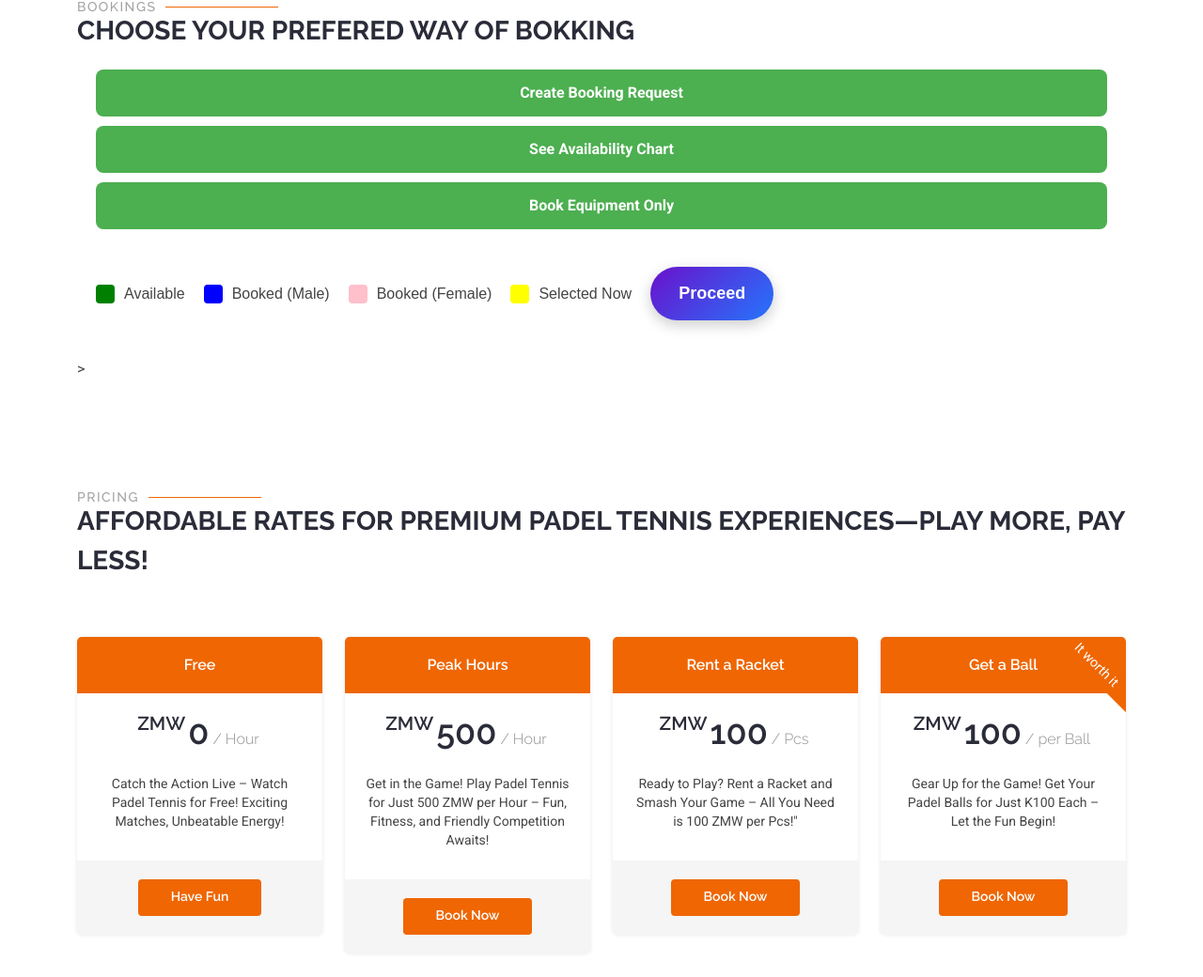
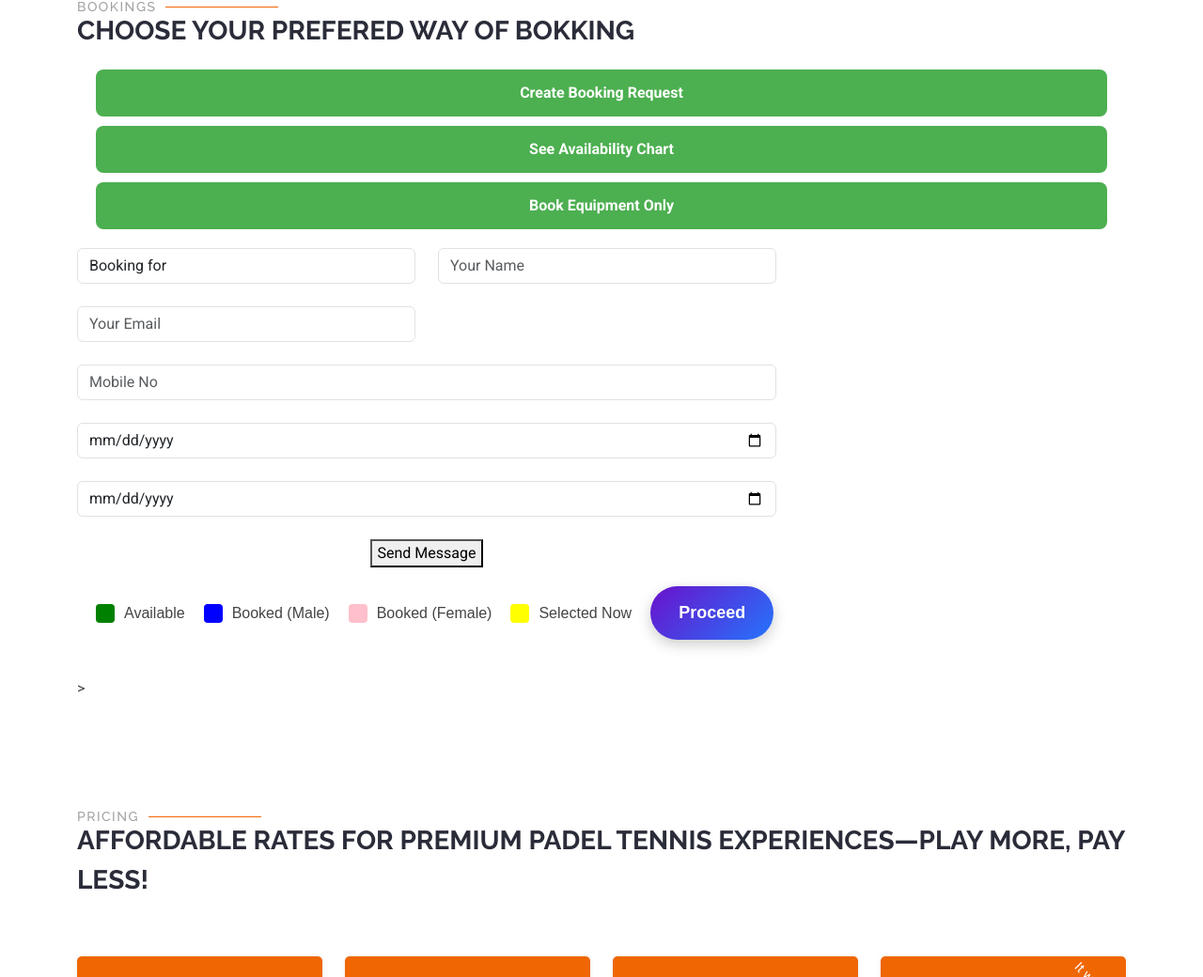
Before and after one commit to LiteLinkErp/xm_nj_website, a website: page public/index.html in a window 1280 px wide. Shown: the part 3114-4154 px from the top of the page at 94% size. Drawn offline with Linux system fonts and the light colour scheme; some packages are replaced by stand-ins of ours; no server answers; a script that the page names is missing.

Commit message:
Added Booking Form

```diff
--- a/public/assets/css/main.css
+++ b/public/assets/css/main.css
@@ -2632,6 +2632,7 @@ section,
   }
   .booking-button {
       width: 100%;  /* Full width on small screens */
-      height: 50px;
-  }
-}
+      height: 60px;
+      font-size: small;
+  }
+}
--- a/public/index.html
+++ b/public/index.html
@@ -433,7 +433,42 @@
           <button class="booking-button" id="see-chart">See Availability Chart</button>
           <button class="booking-button" id="book-equipment">Book Equipment Only</button>
       </div>
+      <!--Booking Request Forms -->
+      <div class="col-lg-8" id="booking-request-parent">
+        <form class="booking-request-form">
+          <div class="row gy-4">
+            <div class="col-md-6">
+              <select name="bookingFor" class="form-control" required>
+                <option value="" disabled selected>Booking for</option>
+                <option value="male">Male</option>
+                <option value="female">Female</option>
+            </select>
+          </div>
+          <div class="col-md-6">
+              <input type="text" name="name" class="form-control" placeholder="Your Name" required>
+            </div>
+            <div class="col-md-6">
+              <input type="email" name="email" class="form-control" placeholder="Your Email" required>
+            </div>
+            <div class="col-md-12">
+              <input type="text" name="mobile" class="form-control" placeholder="Mobile No" required>
+            </div>
+            <div class="col-md-12">
+              <input type="date" name="From Date" class="form-control" required>
+            </div>
 
+            <div class="col-md-12">
+              <input type="date" name="To Date" class="form-control" required>
+            </div>
+
+            <div class="col-md-12 text-center">
+              <button type="submit" onclick="saveEnquiry(event)">Send Message</button>
+            </div>
+          </div>
+        </form>
+      </div><!-- End booking request Form -->
+
+      <!--availability Chart-->
         <div class="legend">
           <div class="legend-item">
               <div class="color-box green"></div>
```
